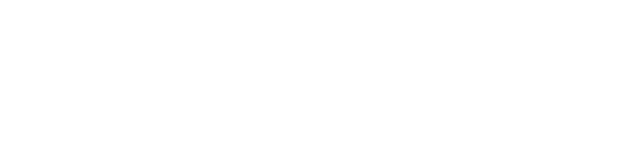
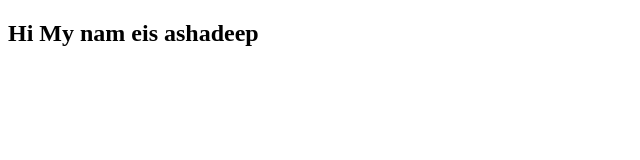
Before and after one commit to asadip/gti-using-project, a plain HTML site: page index.html in a window 1280 px wide. Shown: the whole page, without its empty margins (0-640 px from the left). Drawn offline with Linux system fonts and the light colour scheme.

Commit message:
Added more css

```diff
--- a/index.html
+++ b/index.html
@@ -6,6 +6,6 @@
     <title>Document</title>
 </head>
 <body>
-
+    <h2>Hi My nam eis ashadeep </h2>
 </body>
 </html>
--- /dev/null
+++ b/style.css
@@ -0,0 +1,9 @@
+*{
+    padding: 0;
+    height: 0;
+    width: 0;
+}
+
+.h2{
+    color: blue;
+}
```
Also changed, not shown: script.js (added).
